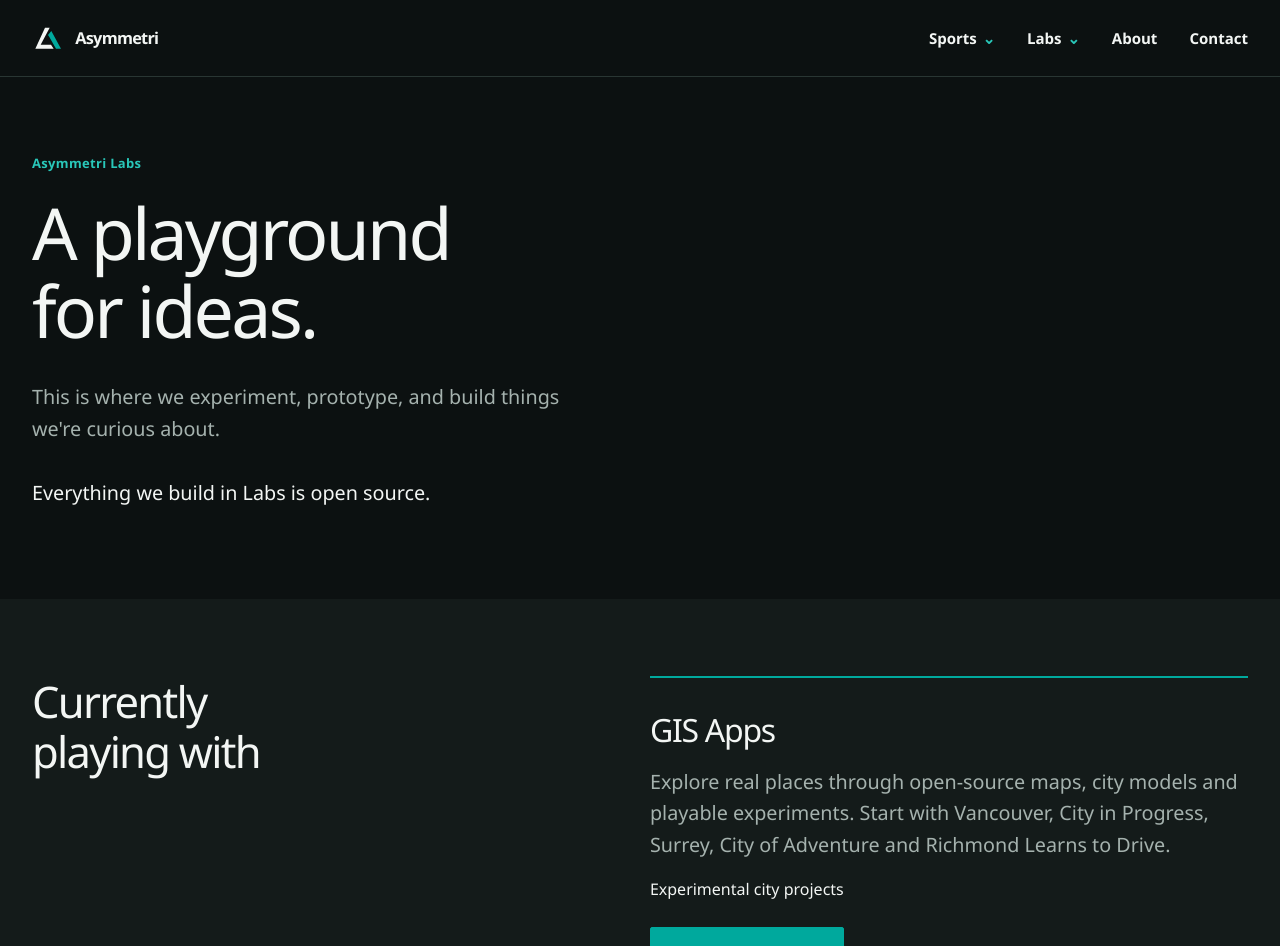
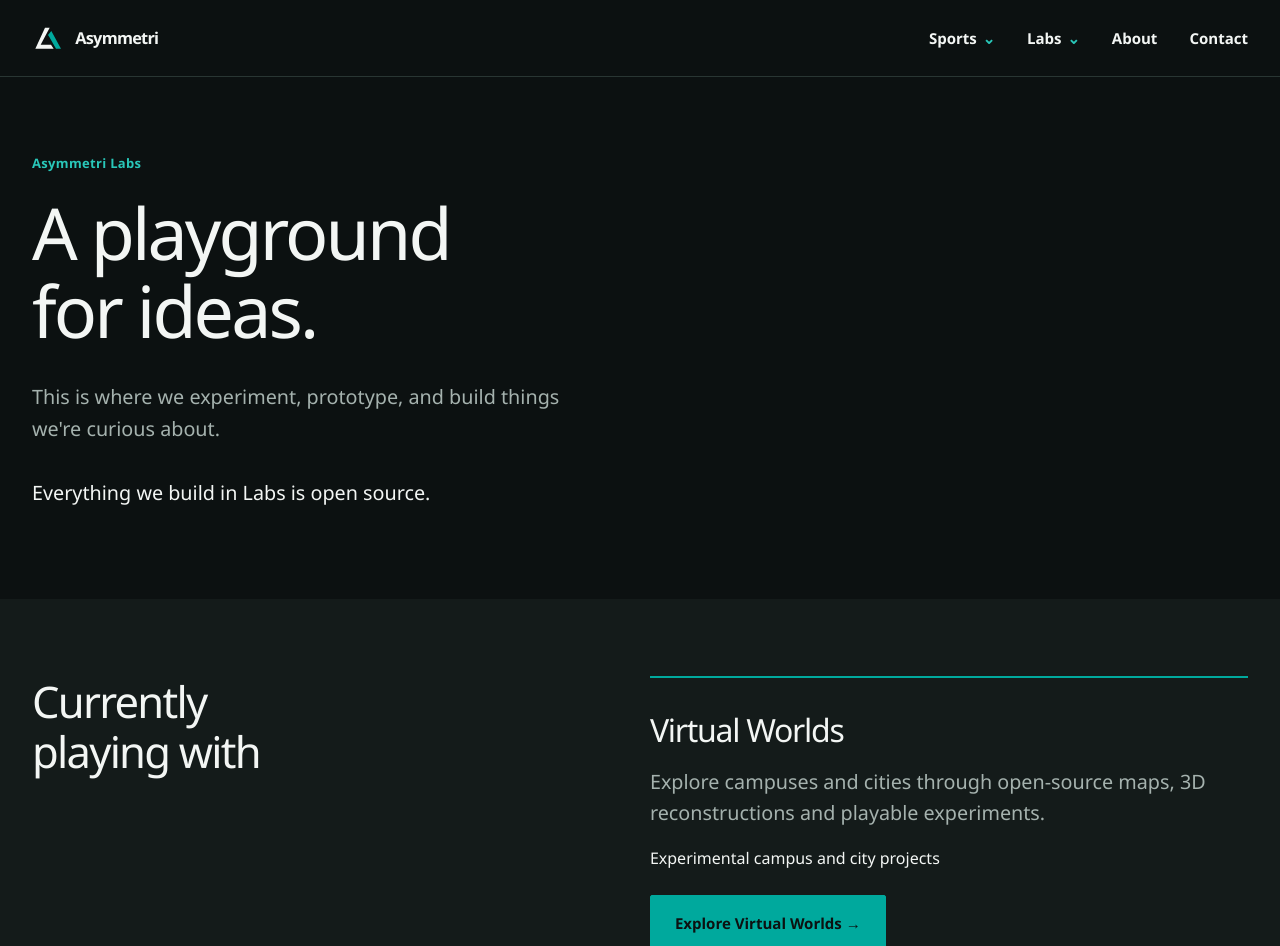
Before and after one commit to eugenelin89/asymmetri, a Next.js app: page /labs in a window 1280 px wide. Shown: the top 946 px of the page. Built offline with nearby package versions, Linux system fonts and the light colour scheme.

Commit message:
content: rename campus and city category to Virtual Worlds

```diff
--- a/app/labs/ubc/page.tsx
+++ b/app/labs/ubc/page.tsx
@@ -1,7 +1,7 @@
 import { SiteHeader } from "@/components/site-header";
 import { SiteFooter } from "@/components/site-footer";
 import { pageMetadata } from "@/lib/metadata";
-import { ubc } from "@/content/site";
+import { gisApps, ubc } from "@/content/site";
 import { Campus } from "@/projects/ubc/Campus";
 import { ReviewSection } from "@/projects/campus-reviews/ReviewSection";
 import { places } from "@/projects/ubc/registry";
@@ -20,7 +20,7 @@ export default function UbcPage() {
           <div>
             <nav aria-label="Breadcrumb">
               <a href="/labs">ASYMMETRI LABS</a> /{" "}
-              <a href="/labs/gis">GIS APPS</a> / UBC
+              <a href={gisApps.path}>{gisApps.name.toUpperCase()}</a> / UBC
             </nav>
             <h1>{ubc.name}</h1>
             <p>{ubc.tagline}</p>
--- a/content/site.ts
+++ b/content/site.ts
@@ -108,16 +108,16 @@ export const cwru = {
 } as const;
 
 export const gisApps = {
-  name: "GIS Apps",
+  name: "Virtual Worlds",
   path: "/labs/gis",
-  description: `Explore real places through open-source maps, city models and playable experiments. Start with ${vancouver.navLabel}, ${surrey.name} and ${richmond.name}.`,
-  status: "Experimental city projects",
+  description: "Explore campuses and cities through open-source maps, 3D reconstructions and playable experiments.",
+  status: "Experimental campus and city projects",
   metadata: {
-    title: "GIS Apps | Asymmetri Labs",
-    description: `Explore ${vancouver.navLabel}, ${surrey.name} and ${richmond.name}, and learn how open geographic data becomes streets and buildings in our experimental 3D cities.`,
-  },
-  introduction: "Real places, rebuilt for exploration. Our geographic information system (GIS) experiments turn public map data into small, interactive city worlds.",
-  projectsHeading: "Explore the cities",
+    title: "Virtual Worlds | Asymmetri Labs",
+    description: "Explore virtual campuses and cities, from UBC, Stanford and Case Western Reserve to Vancouver, Surrey and Richmond. Discover how public geographic data becomes interactive 3D places.",
+  },
+  introduction: "Real places, rebuilt for exploration. Walk through university campuses, discover cities and explore interactive worlds built from public map data.",
+  projectsHeading: "Choose a world to explore",
   projects: [
     { name: stanford.name, description: stanford.description, status: stanford.status,
       detail: { label: "Explore Stanford", href: stanford.path }, source: stanford.source, license: stanford.license },
@@ -228,7 +228,7 @@ export const site = {
       children: [
         { label: divisions.labs.name, href: divisions.labs.path },
         { label: divisions.labs.product.name, href: divisions.labs.product.path },
-        { label: "Campus and City", href: gisApps.path },
+        { label: gisApps.name, href: gisApps.path },
       ],
     },
     { label: "About", href: "/about" },
@@ -1233,7 +1233,7 @@ const labsProjects: readonly LabsProject[] = [
     name: gisApps.name,
     description: gisApps.description,
     status: gisApps.status,
-    detail: { label: "Explore GIS Apps", href: gisApps.path },
+    detail: { label: `Explore ${gisApps.name}`, href: gisApps.path },
   },
   {
     name: botsquad.name,
@@ -1250,7 +1250,7 @@ export const labs = {
   metadata: {
     title: "Asymmetri Labs | A Playground for Ideas",
     description:
-      `Asymmetri Labs is our playground for open-source experiments. Explore BotSquad and GIS Apps, including ${vancouver.navLabel}, ${surrey.name} and ${richmond.name}.`,
+      `Asymmetri Labs is our playground for open-source experiments. Explore BotSquad and ${gisApps.name}, including interactive university campuses and cities.`,
   },
   headline: "A playground for ideas.",
   introduction:
--- a/projects/ubc/Campus.tsx
+++ b/projects/ubc/Campus.tsx
@@ -1,4 +1,5 @@
 "use client";
+import { gisApps } from "@/content/site";
 import { PlaySession } from "../campus-analytics/PlaySession";
 import { applyGatewayAnchors } from "./gateway-layout";
 import { beatyAnchor } from "./beaty-layout";
@@ -564,7 +565,7 @@ export function Campus() {
           {!photo && (
             <>
               <div className={styles.topbar}>
-                <a href="/labs/gis" aria-label="Return to Asymmetri GIS Apps">
+                <a href={gisApps.path} aria-label={`Return to Asymmetri ${gisApps.name}`}>
                   a<span>·</span>
                 </a>
                 <div>
@@ -1385,7 +1386,7 @@ export function Campus() {
               </>
             ) : (
               <>
-                <span className={styles.badge}>ASYMMETRI LABS · GIS APPS</span>
+                <span className={styles.badge}>ASYMMETRI LABS · {gisApps.name.toUpperCase()}</span>
                 <h2>A campus, in progress.</h2>
                 <p className={styles.lead}>{unofficial}</p>
                 <p>
```
Also changed, not shown: 5 other files (tests, documents, lock files or other folders).
